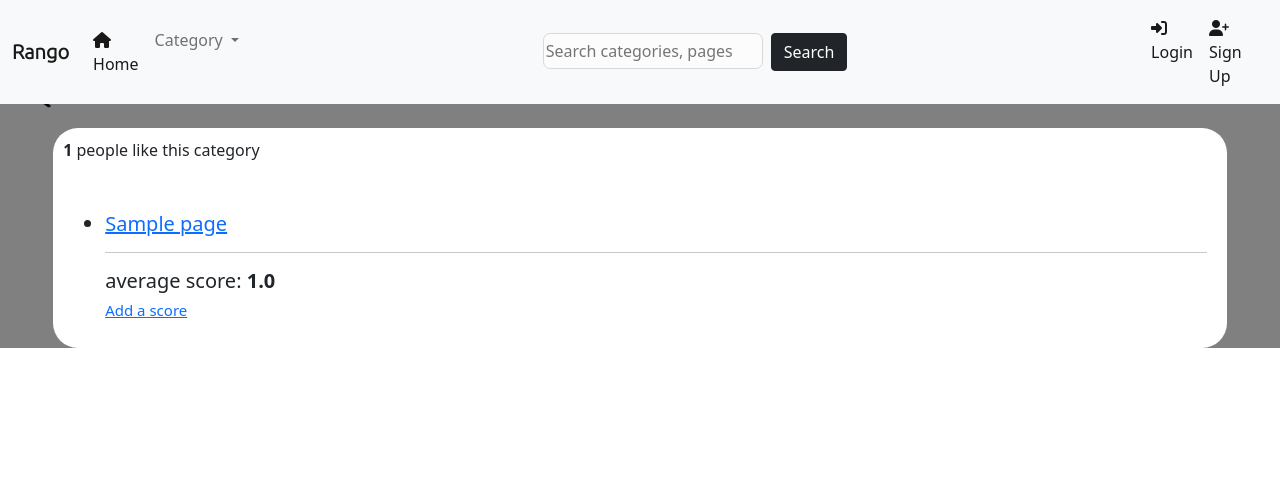
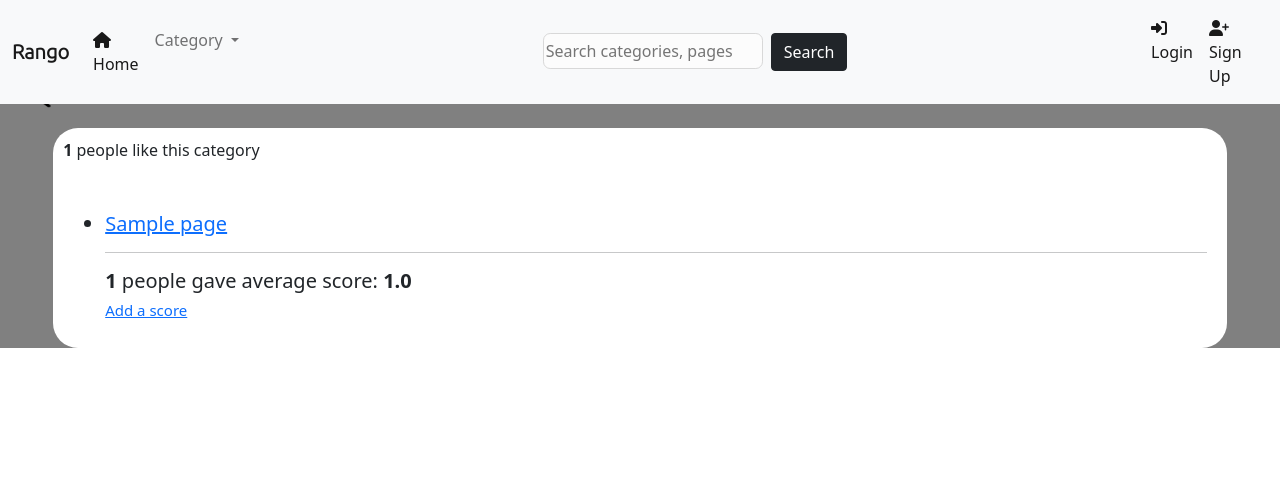
Before and after one commit to Rookies4/Rango, a Django app: a page that uses templates/rango/category.html in a window 1280 px wide. Shown: the top 492 px of the page. Run offline with Django 3.2, Linux system fonts and the light colour scheme; tables that the repository leaves empty hold one stand-in row (values such as "Sample post"); some libraries are stand-ins or nearby versions.

Commit message:
Update category.html

```diff
--- a/templates/rango/category.html
+++ b/templates/rango/category.html
@@ -76,7 +76,7 @@
             <div class="panel-heading">
               <h4 class="panel-title">
                   <div style="margin:50px 10px 0px;font-size: 20px;"><li><a href="{{ page.url }}">{{ page.title }}</a></li><hr />
-                    average score:  <strong id="score_count"> {{page.ave}}</strong>
+                    <strong id="num_count"> {{page.num}}</strong> people gave average score:  <strong id="score_count"> {{page.ave}}</strong>
                     </li></div>
                 <a style="margin:50px 10px 50px;font-size: 15px;"
                    href="/rango/category/{{ category.slug }}/{{ page.slug }}/pagescore" >
```
